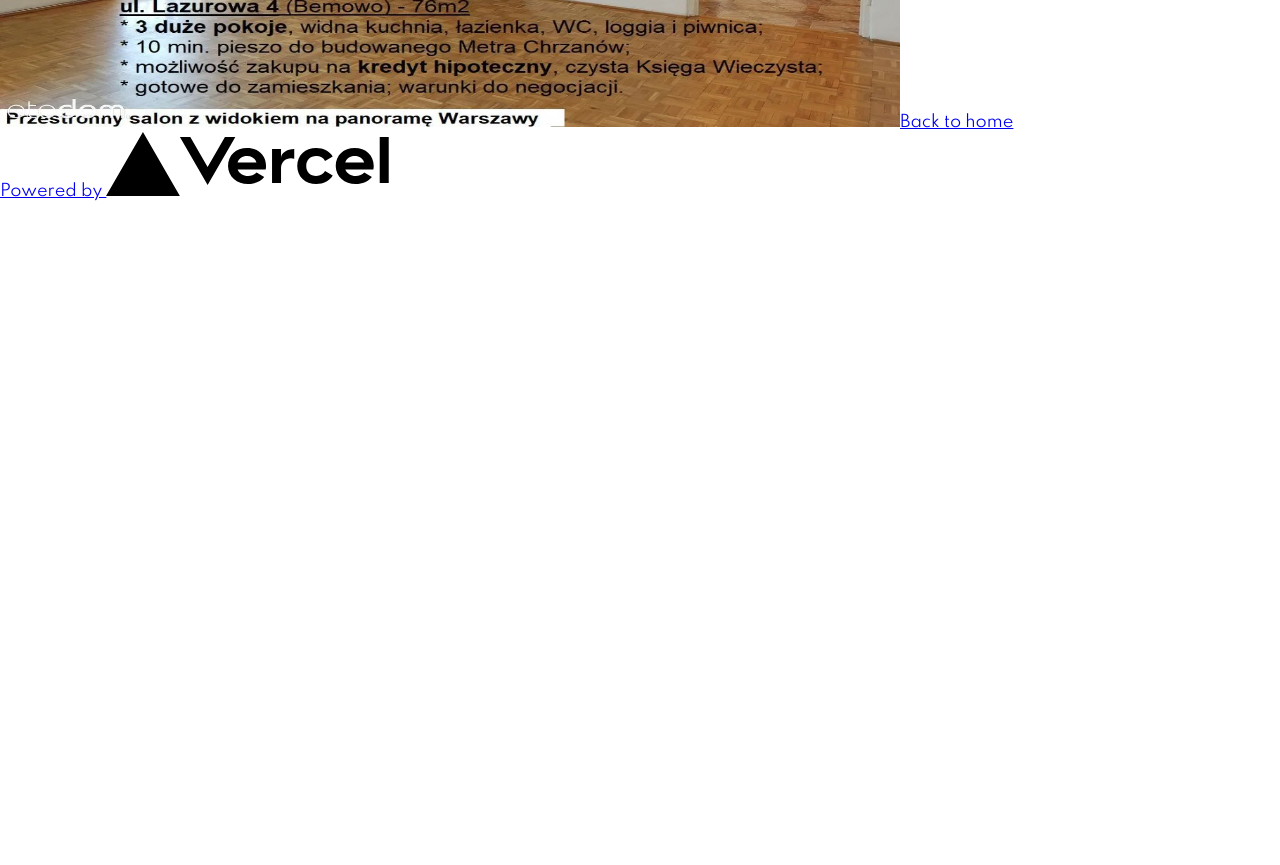
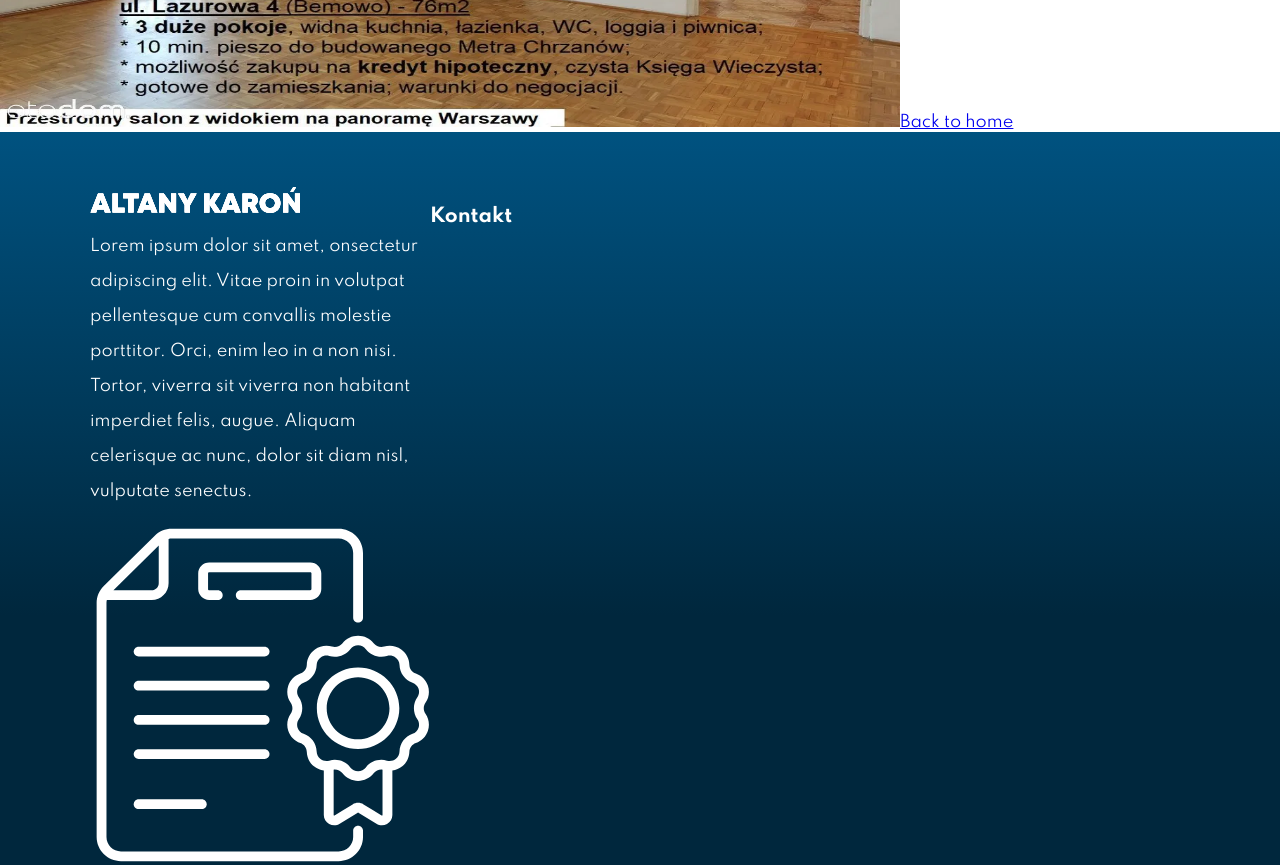
Before and after one commit to Heisenburn/altanykaron, a Next.js app: page /oferty/1 in a window 1280 px wide. Shown: the part 460-1325 px from the top of the page. Before the commit the page ends 800 px from the top, so only its background shows below. Built offline with nearby package versions, Linux system fonts and the light colour scheme.

Commit message:
finished listing

```diff
--- /dev/null
+++ b/components/footer.js
@@ -0,0 +1,66 @@
+import Container from "../styledComponents/container";
+import theme from "../styledComponents/theme";
+import styled, { ThemeProvider } from "styled-components";
+import Image from "next/image";
+import TwoColumnsLayout from "../styledComponents/TwoColumnsLayout";
+export default function Footer() {
+  return (
+    <ThemeProvider theme={theme}>
+      <FooterContainer>
+        <Container>
+          <footer>
+            <TwoColumnsLayout className="footerColumns">
+              <div className="column">
+                <div className="logo">
+                  <Image
+                    quality={1}
+                    src="/images/logo-white.svg"
+                    width={210}
+                    height={26}
+                    layout="responsive"
+                    alt="Your Name"
+                  />
+                </div>
+                <p>
+                  Lorem ipsum dolor sit amet, onsectetur adipiscing elit. Vitae
+                  proin in volutpat pellentesque cum convallis molestie
+                  porttitor. Orci, enim leo in a non nisi. Tortor, viverra sit
+                  viverra non habitant imperdiet felis, augue. Aliquam
+                  celerisque ac nunc, dolor sit diam nisl, vulputate senectus.
+                </p>
+                <div className="icons">
+                  <div className="icon">
+                    <Image
+                      quality={1}
+                      src="/images/icons/certificate.svg"
+                      width={43}
+                      height={43}
+                      layout="responsive"
+                      alt="Your Name"
+                    />
+                  </div>
+                </div>
+              </div>
+              <div className="column">
+                <h3>Kontakt</h3>
+              </div>
+            </TwoColumnsLayout>
+          </footer>
+        </Container>
+      </FooterContainer>
+    </ThemeProvider>
+  );
+}
+
+const FooterContainer = styled.div`
+  background: linear-gradient(180deg, #00598b -11.08%, #00273d 66%);
+  min-height: 500px;
+
+  footer {
+    padding-top: 55px;
+  }
+  .logo {
+    width: 210px !important;
+    height: 26px !important;
+  }
+`;
--- a/components/layout.js
+++ b/components/layout.js
@@ -3,6 +3,7 @@ import Container from "../styledComponents/container";
 
 import theme from "../styledComponents/theme";
 import { ThemeProvider } from "styled-components";
+import Footer from "./footer";
 export default function Layout({ children, home }) {
   return (
     <ThemeProvider theme={theme}>
@@ -12,15 +13,7 @@ export default function Layout({ children, home }) {
         </Navigation>
       ) : null}
       {children}
-      <footer>
-        <a
-          href="https://vercel.com?utm_source=create-next-app&utm_medium=default-template&utm_campaign=create-next-app"
-          target="_blank"
-          rel="noopener noreferrer"
-        >
-          Powered by <img src="/vercel.svg" alt="Vercel" className="logo" />
-        </a>
-      </footer>
+      <Footer />
     </ThemeProvider>
   );
 }
--- a/styledComponents/TwoColumnsLayout.js
+++ b/styledComponents/TwoColumnsLayout.js
@@ -2,14 +2,24 @@ import styled from "styled-components";
 
 const TwoColumnsLayout = styled.div`
   display: flex;
+
+  &.footerColumns {
+    .column {
+      width: 340px;
+      color: white;
+      p {
+        font-size: 16px;
+      }
+    }
+  }
+
+  &.heroSectionColumns {
     .logo {
       position: absolute !important;
       top: 0 !important;
       left: 0 !important;
       z-index: 99999999 !important;
-    width: 250px !important;
-    height: 50px !important;
-    padding: 68px 84px;
+      margin: 68px 84px;
     }
     .column {
       width: 50vw;
@@ -24,6 +34,7 @@ const TwoColumnsLayout = styled.div`
         padding: 152px 0 89px;
       }
     }
+  }
 `;
 
 export default TwoColumnsLayout;
--- a/styles/globalStyles.css
+++ b/styles/globalStyles.css
@@ -1,6 +1,10 @@
 *{
     box-sizing: border-box;
 }
+
+html {
+    scroll-behavior: smooth;
+  }
 
 body{
 
```
Also changed, not shown: components/customImage.js (added, +25 -0 lines), pages/index.js (+42 -21 lines), public/images/icons/certificate.svg (added), public/images/logo-white.svg (added). Lines whose indentation alone changed are shown as unchanged.
